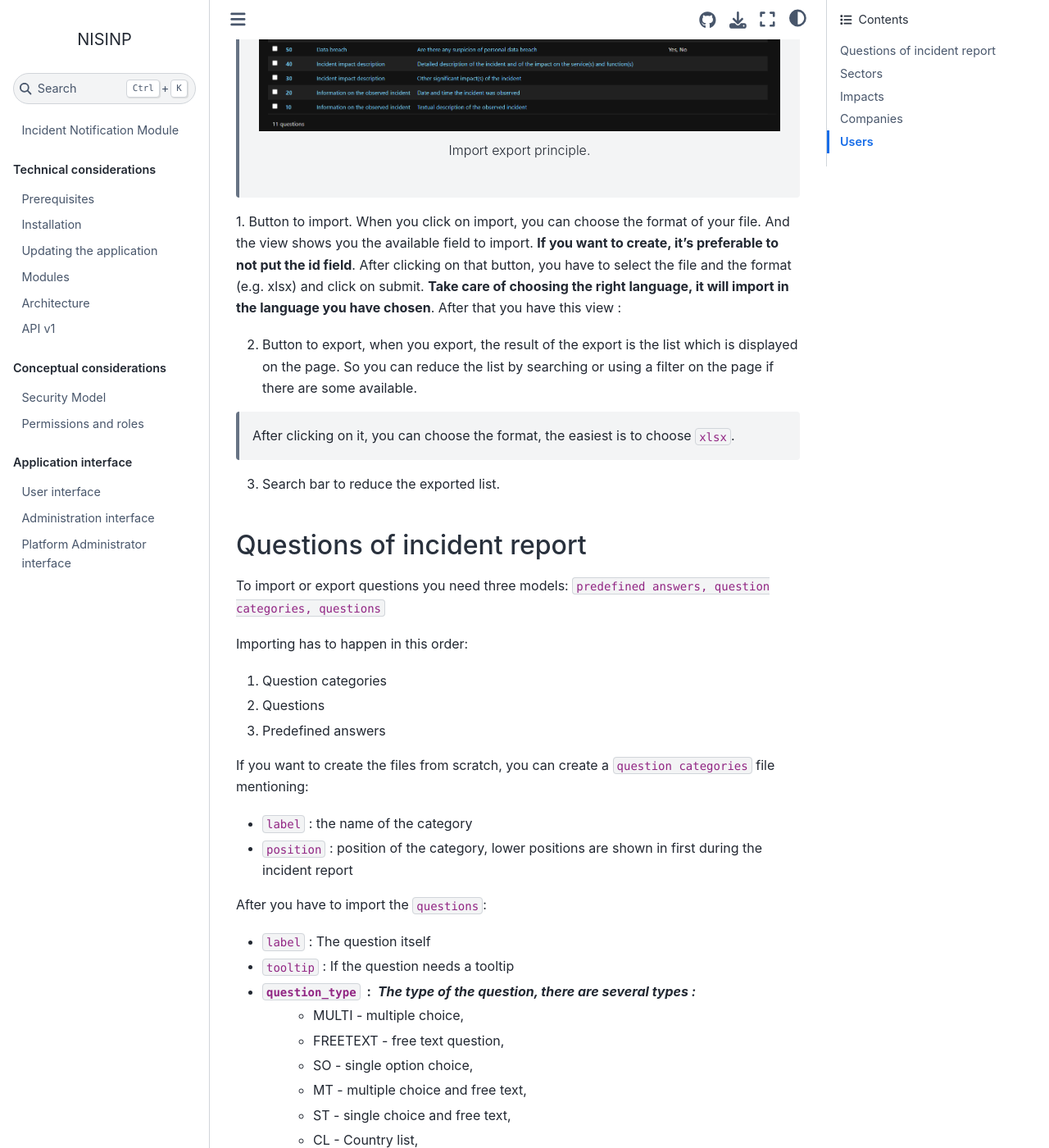
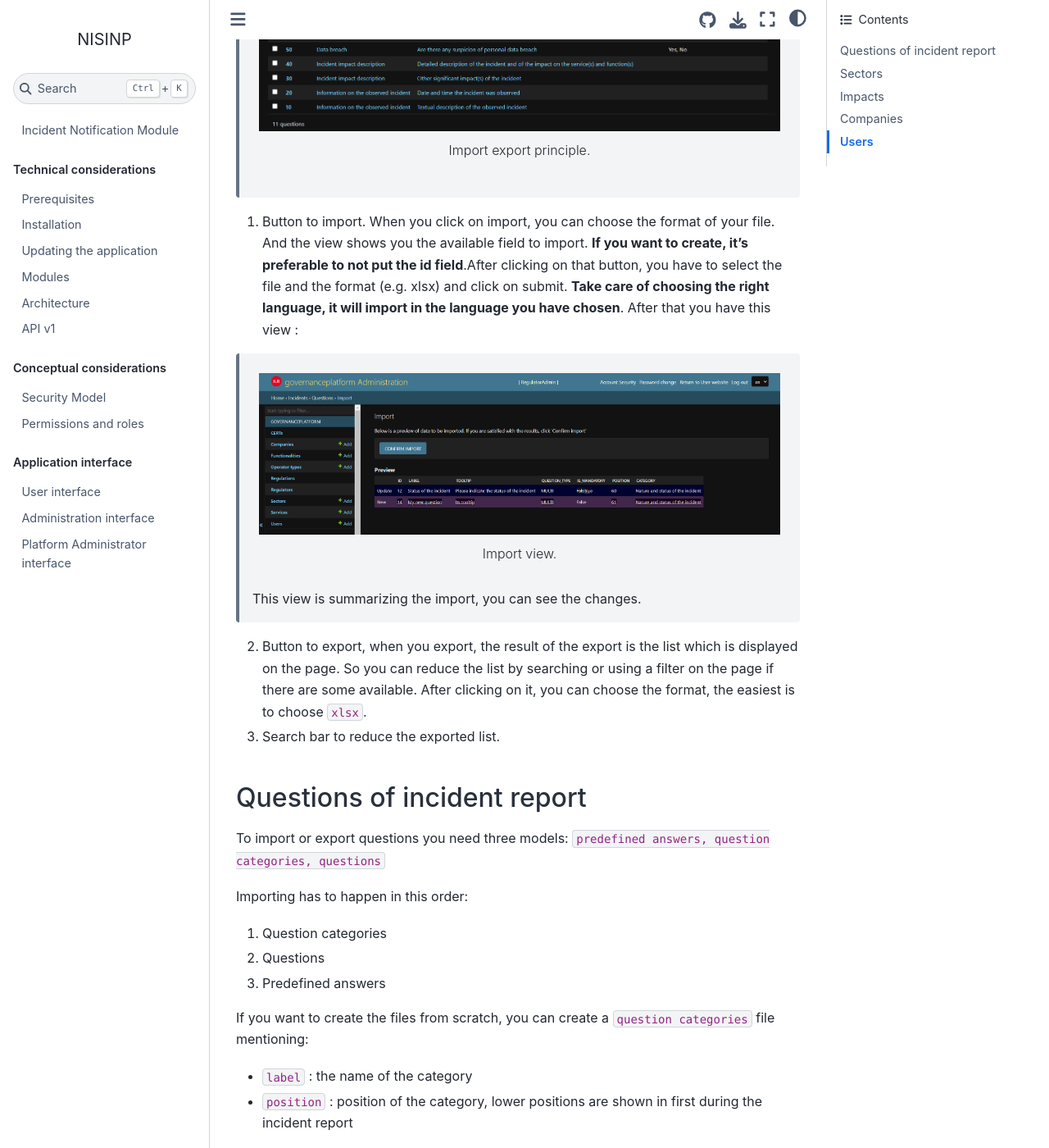
Before and after one commit to informed-governance-project/NISINP, a Sphinx documentation site: the page built from docs/ui_import-export.rst, in a window 1280 px wide and 1400 px high, scrolled down 524 px. Shown: the whole window at 82% size. Built offline with Sphinx 7.4.7 and the Sphinx Book theme 1.1.4, drawn with Linux system fonts in a browser that asks for light colours.

Commit message:
fix issue with documentation

```diff
--- a/docs/ui_import-export.rst
+++ b/docs/ui_import-export.rst
@@ -1,5 +1,5 @@
 Importing and exporting database tables (currently disabled for security reasons)
---------------------------------------
+--------------------------------------------------------------------------------------
 
 Some models of the application can be exported and/or imported. The import / export is done **language by language**. So, if you want to export in two languages, you have to do 2 exports. Same for the import.
 
@@ -9,22 +9,20 @@ Some models of the application can be exported and/or imported. The import / exp
 
     Import export principle.
 
-1. Button to import. When you click on import, you can choose the format of your file. And the view shows you the available field to import. **If you want to create, it's preferable to not put the id field**.
-After clicking on that button, you have to select the file and the format (e.g. xlsx) and click on submit. **Take care of choosing the right language, it will import in the language you have chosen**.
-After that you have this view :
+1. Button to import. When you click on import, you can choose the format of your file. And the view shows you the available field to import. **If you want to create, it's preferable to not put the id field**.After clicking on that button, you have to select the file and the format (e.g. xlsx) and click on submit. **Take care of choosing the right language, it will import in the language you have chosen**. After that you have this view :
 
-.. .. figure:: _static/ui_admin_import.png
-..    :alt: import view.
-..    :target: _static/ui_admin_import.png
+ .. figure:: _static/ui_admin_import.png
+    :alt: import view.
+    :target: _static/ui_admin_import.png
 
     Import view.
 
  This view is summarizing the import, you can see the changes.
 
-2. Button to export, when you export, the result of the export is the list which is displayed on the page. So you can reduce the list by searching or using a filter on the page if there are some available.
- After clicking on it, you can choose the format, the easiest is to choose ``xlsx``.
+2. Button to export, when you export, the result of the export is the list which is displayed on the page. So you can reduce the list by searching or using a filter on the page if there are some available. After clicking on it, you can choose the format, the easiest is to choose ``xlsx``.
 
 3. Search bar to reduce the exported list.
+
 
 Questions of incident report
 ~~~~~~~~~~~~~~~~~~~~~~~~~~~~~~
```
